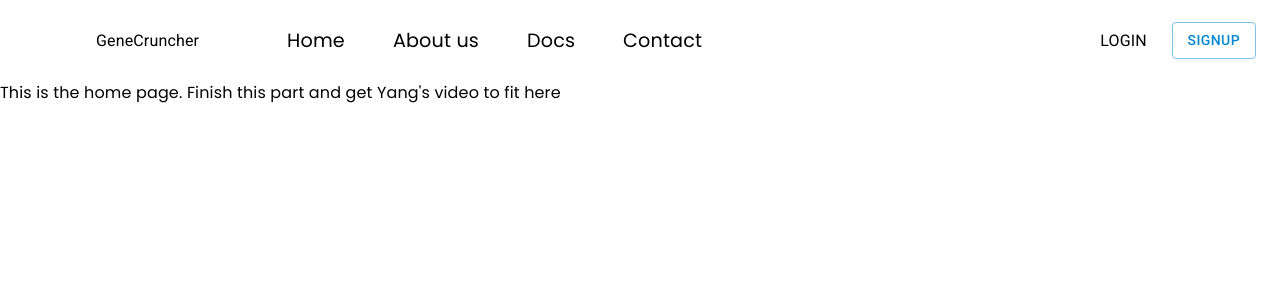
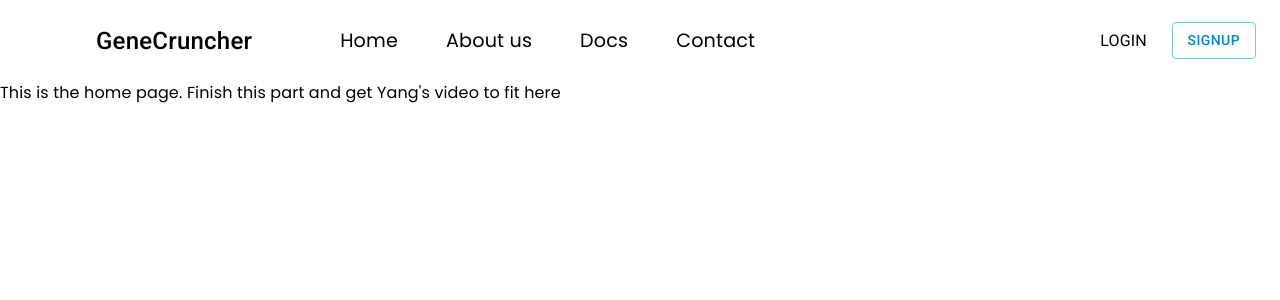
Before and after one commit to jst-seminar-rostlab-tum/genomics.ai, a React (Create React App) app: page / in a window 1280 px wide. Shown: the top 300 px of the page. Built offline with nearby package versions, Linux system fonts and the light colour scheme; a web font is replaced by a local one.

Commit message:
Made textual logo in Navbar larger

```diff
--- a/src/components/NavBar/NavBar.jsx
+++ b/src/components/NavBar/NavBar.jsx
@@ -58,7 +58,7 @@ const NavBar = (props) => {
             <Logo className={styles.logo} />
           </a>
         </IconButton>
-        <Typography className={styles.logoName}>GeneCruncher</Typography>
+        <Typography sx={{fontSize:'24px', fontWeight: '500' }}>GeneCruncher</Typography>
         <Box sx={{ flexGrow: 1 }}>
           <Typography variant="h6" component="div" sx={{ flexGrow: 1 }}>
             <ul>
```
